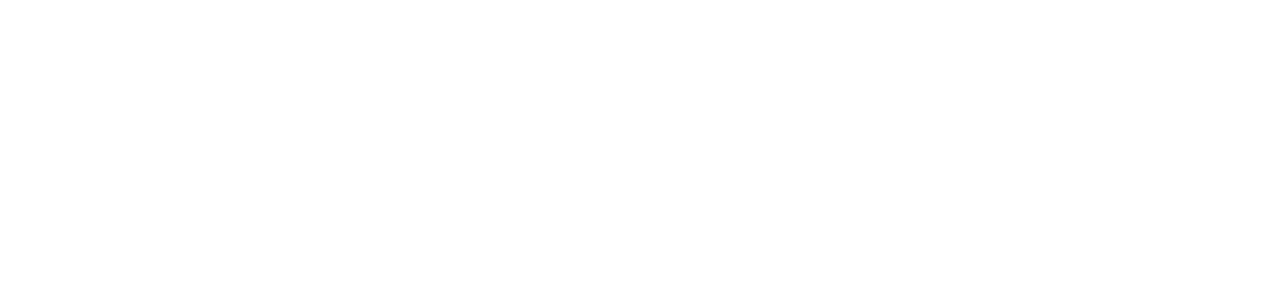
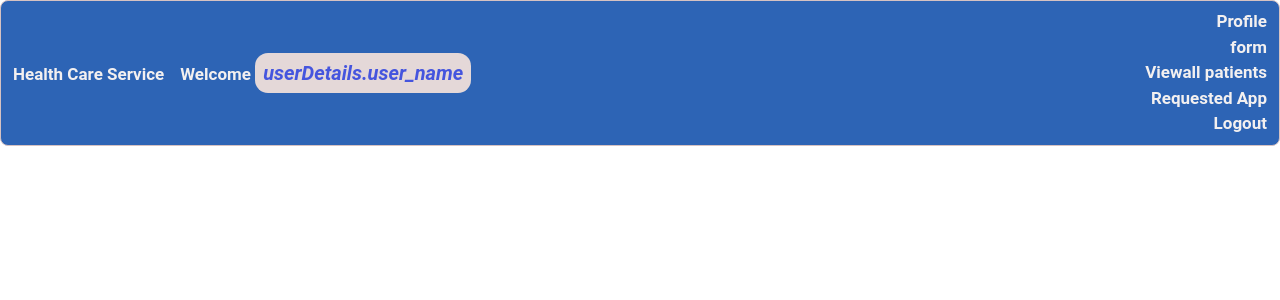
Before and after one commit to VindhyachalChauhan/HealthCareService, an Angular app in the folder UI/HealthCareService/: page / in a window 1280 px wide. Shown: the top 300 px of the page. Built offline with nearby package versions, Linux system fonts and the light colour scheme.

Commit message:
navbar added

```diff
--- a/UI/HealthCareService/src/app/app.component.html
+++ b/UI/HealthCareService/src/app/app.component.html
@@ -1 +1,2 @@
+<app-navbar></app-navbar>
 <router-outlet />
--- a/UI/HealthCareService/src/app/app.component.ts
+++ b/UI/HealthCareService/src/app/app.component.ts
@@ -1,10 +1,11 @@
 import { Component } from '@angular/core';
 import { RouterOutlet } from '@angular/router';
+import { NavbarComponent } from "./core/components/navbar/navbar.component";
 
 @Component({
   selector: 'app-root',
   standalone: true,
-  imports: [RouterOutlet],
+  imports: [RouterOutlet, NavbarComponent],
   templateUrl: './app.component.html',
   styleUrl: './app.component.css'
 })
--- /dev/null
+++ b/UI/HealthCareService/src/app/core/components/navbar/navbar.component.css
@@ -0,0 +1,41 @@
+.navbar-default {
+    background-color: #2d64b5;
+    border-color: #e7e7e7;
+    border: 1px solid #d6c2c2;
+    border-radius: 8px;
+    margin-bottom: 0px;
+  }
+  .navbar-default .navbar-brand {
+    color: #f3f0f0;
+    font-size: 17px;
+    font-weight: 600;
+}
+.navbar-default .navbar-nav>li>a {
+    color: #f3f0f0;
+    font-size: 17px;
+    font-weight: 600;
+    float: right;
+}
+.navbar-default .navbar-nav>.active>a, .navbar-default .navbar-nav>.active>a:focus, .navbar-default .navbar-nav>.active>a:hover {
+    color: #fff;
+    background-color: #126c90;
+}
+.nav-left {
+    float: right;
+}
+.user {
+    color: #4555de;
+    font-size: 20px;
+    background: #e4d8d8;
+    padding: 8px;
+    border-radius: 13px;
+    font-style: oblique;
+}
+.current-link {
+    background: #ddd;
+    color: #163d86 ! important;
+    margin-top: 2px;
+}
+.container-fluid {
+    font-family: roboto;
+}
--- /dev/null
+++ b/UI/HealthCareService/src/app/core/components/navbar/navbar.component.html
@@ -0,0 +1,40 @@
+<nav class="navbar navbar-default">
+    <div class="container-fluid">
+      <div class="navbar-header">
+        <a class="navbar-brand">Health Care Service</a>
+        <label class="navbar-brand">
+          <span class="glyphicon glyphicon-user"></span> Welcome
+          <span id="username" class="user">{{'userDetails.user_name'}}</span>
+        </label>
+      </div>
+      <div class="nav-left">
+          <ul class="nav navbar-nav">
+          <li>
+            <a routerLink="/profile" routerLinkActive="current-link">
+              <span class="glyphicon glyphicon-cog"></span> Profile
+            </a>
+          </li>
+            <li>
+            <a routerLink="/form" routerLinkActive="current-link">
+              <span class="glyphicon glyphicon-envelope"></span> form
+            </a>
+          </li>
+          <li>
+            <a routerLink="/patientList" routerLinkActive="current-link">
+              <span class="glyphicon glyphicon-th-list"></span> Viewall patients
+            </a>
+          </li>
+          <li>
+            <a routerLink="/requested_appointments" routerLinkActive="current-link">
+              <span class="glyphicon glyphicon-list-alt"></span> Requested App
+            </a>
+          </li>
+            <li>
+            <a id="logout" routerLink="" (click)="'logout()'">
+              <span class="glyphicon glyphicon-log-out" routerLinkActive="current-link"></span> Logout
+            </a>
+          </li>
+          </ul>
+      </div>
+    </div>
+  </nav>
--- a/UI/HealthCareService/src/index.html
+++ b/UI/HealthCareService/src/index.html
@@ -6,6 +6,8 @@
   <base href="/">
   <meta name="viewport" content="width=device-width, initial-scale=1">
   <link rel="icon" type="image/x-icon" href="favicon.ico">
+  <link href="https://cdn.jsdelivr.net/npm/bootstrap@5.3.3/dist/css/bootstrap.min.css" rel="stylesheet" integrity="sha384-QWTKZyjpPEjISv5WaRU9OFeRpok6YctnYmDr5pNlyT2bRjXh0JMhjY6hW+ALEwIH" crossorigin="anonymous">
+  <script src="https://cdn.jsdelivr.net/npm/bootstrap@5.3.3/dist/js/bootstrap.bundle.min.js" integrity="sha384-YvpcrYf0tY3lHB60NNkmXc5s9fDVZLESaAA55NDzOxhy9GkcIdslK1eN7N6jIeHz" crossorigin="anonymous"></script>
 </head>
 <body>
   <app-root></app-root>
```
Also changed, not shown: UI/HealthCareService/src/app/core/components/navbar/navbar.component.ts (added, +12 -0 lines), 1 other file (tests, documents, lock files or other folders).
